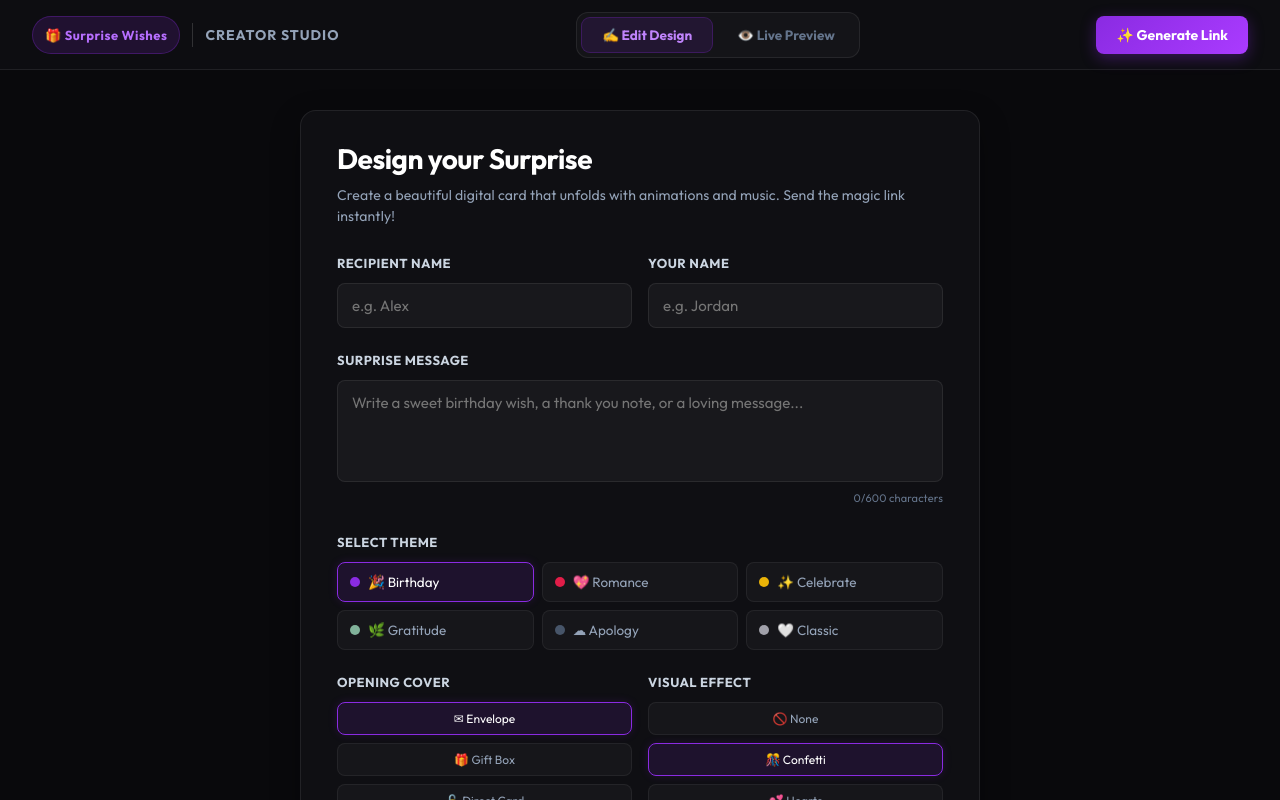
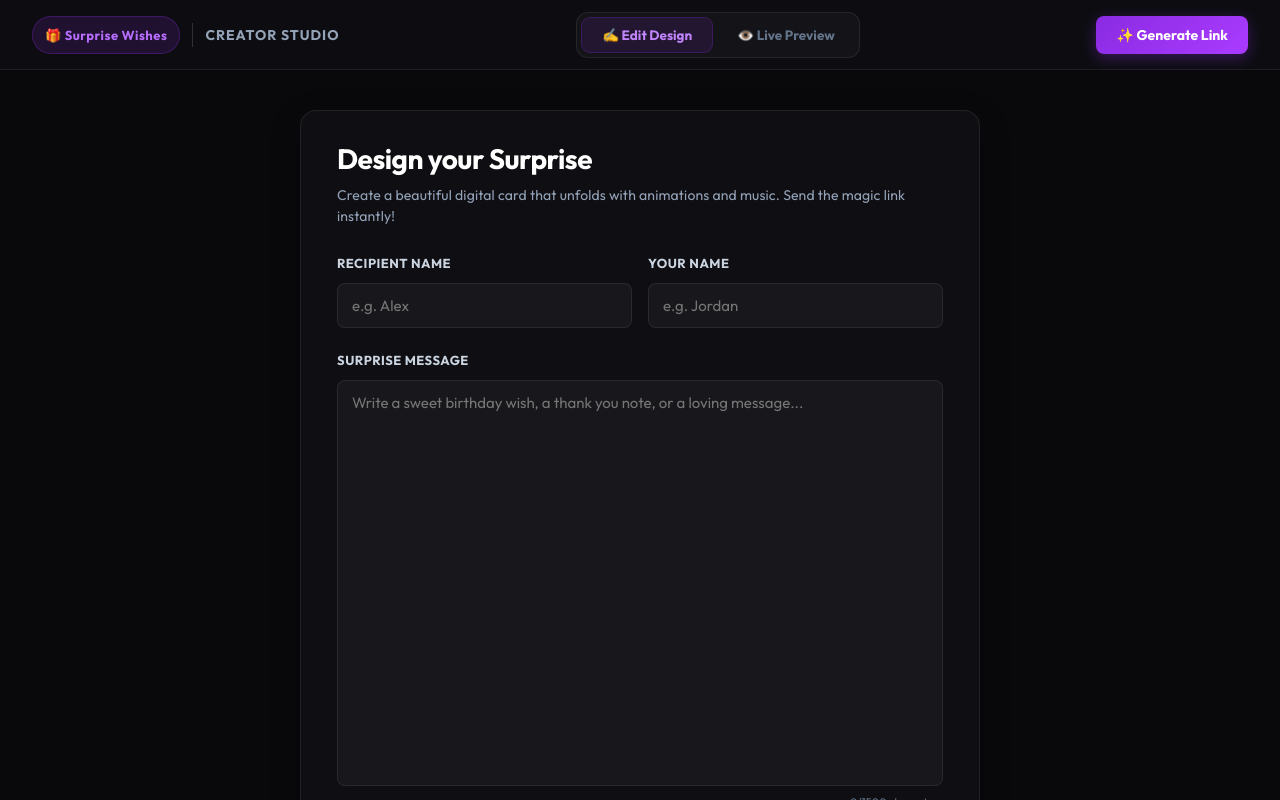
Before and after one commit to AnjaliMahto4197/wishes, a React (Vite) app: page / in a window 1280 px wide. Built offline with nearby package versions, Linux system fonts and the light colour scheme; a web font is replaced by a local one.

Commit message:
feat: implement WishCreator component for configuring and generating surprise wish cards

```diff
--- a/src/components/WishCreator.tsx
+++ b/src/components/WishCreator.tsx
@@ -162,9 +162,9 @@ export const WishCreator: React.FC = () => {
                     value={wish.message}
                     onChange={(e) => setWish({ ...wish, message: e.target.value })}
                     maxLength={1500}
-                    rows={4}
+                    rows={20}
                   />
-                  <span className="char-counter">{wish.message.length}/600 characters</span>
+                  <span className="char-counter">{wish.message.length}/1500 characters</span>
                 </div>
 
                 <div className="form-group">
```
